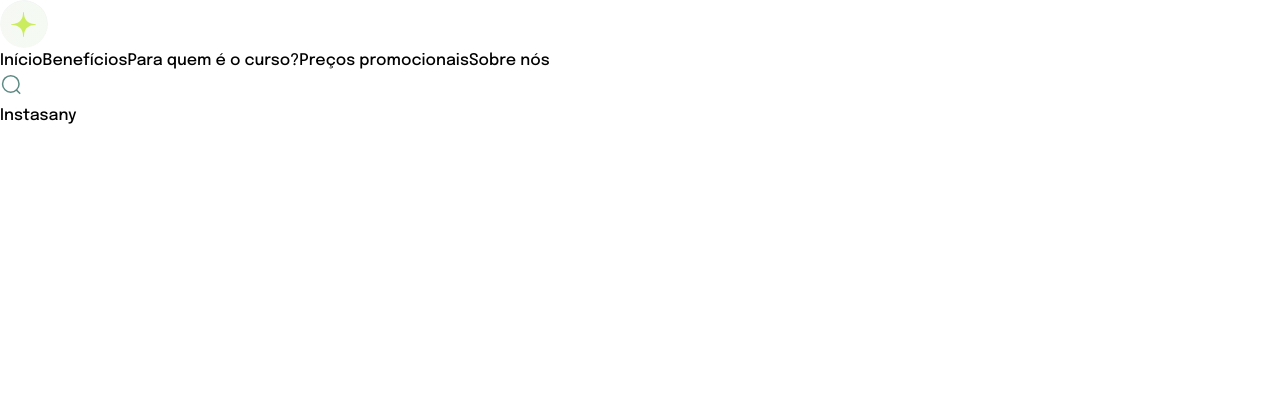
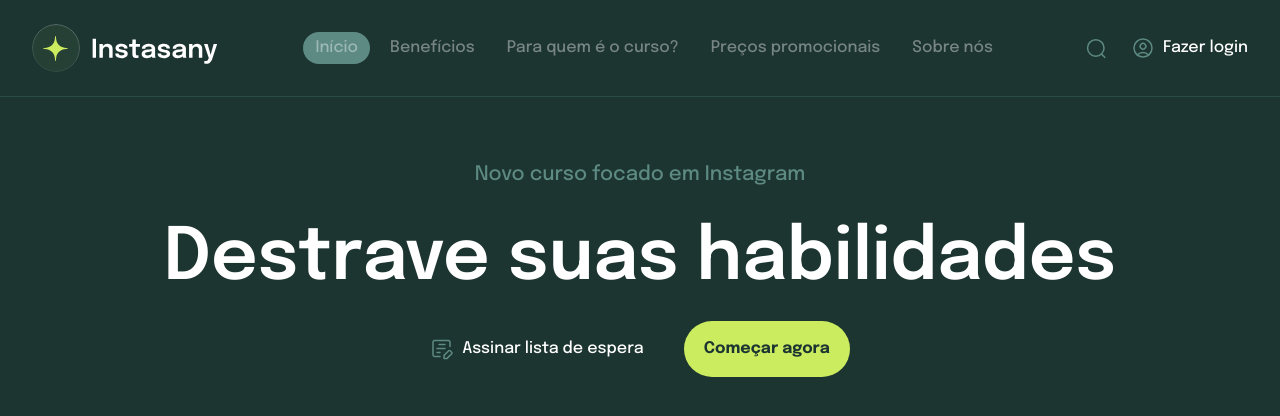
Before and after one commit to jessicaalines/instasany, a Next.js app: page / in a window 1280 px wide. Shown: the top 416 px of the page. Built offline with nearby package versions, Linux system fonts and the light colour scheme.

Commit message:
feature/ header and section hero

```diff
--- /dev/null
+++ b/src/app/components/grid.tsx
@@ -0,0 +1,14 @@
+import { ReactNode } from "react";
+
+import { twMerge } from "tailwind-merge";
+
+interface GridContainerProps {
+  children: ReactNode;
+  className?: string;
+}
+
+export function GridContainer({ children, className }: GridContainerProps) {
+  const defaultClass = "w-full max-w-grid mx-auto px-3";
+  const combinedClasses = twMerge(defaultClass, className);
+  return <div className={combinedClasses}>{children}</div>;
+}
--- a/src/app/components/header.tsx
+++ b/src/app/components/header.tsx
@@ -3,27 +3,48 @@ import Link from "next/link";
 
 import LogoImg from "/public/logo.svg";
 import SearchIcon from "/public/icon-search.svg";
+import IconUser from "/public/icon-user.svg";
+import { GridContainer } from "./grid";
+
+const arrayMenu = [
+  "Início",
+  "Benefícios",
+  "Para quem é o curso?",
+  "Preços promocionais",
+  "Sobre nós",
+];
 
 export function Header() {
+  const activedStyle = "bg-green-actived text-opacity-100 rounded-full";
   return (
-    <header>
-      <div>
+    <header className="relative w-full h-24 bg-green-primary flex items-center">
+      <GridContainer className="flex items-center justify-between">
         <Image src={LogoImg} alt="Logo " />
-        <div>
-          <nav>
-            <Link href="#">Início</Link>
-            <Link href="#">Benefícios</Link>
-            <Link href="#">Para quem é o curso?</Link>
-            <Link href="#">Preços promocionais</Link>
-            <Link href="#">Sobre nós</Link>
+        <div className="flex items-center gap-20">
+          <nav className="flex gap-2">
+            {arrayMenu.map((item, index) => (
+              <Link
+                key={index}
+                href="#"
+                className={`px-3 py-1 text-white text-opacity-40 hover:text-opacity-100 transition-all ${
+                  index === 0 ? activedStyle : ""
+                }`}
+              >
+                {item}
+              </Link>
+            ))}
           </nav>
-          <div>
+          <div className="flex items-center gap-6">
             <button>
-              <Image src={SearchIcon} alt="Icon search" />
+              <Image src={SearchIcon} alt="Ícone de pesquisa" />
+            </button>
+            <button className="flex items-center gap-2">
+              <Image src={IconUser} alt="Ícone de usuário" />
+              <p className="text-white font-medium">Fazer login</p>
             </button>
           </div>
         </div>
-      </div>
+      </GridContainer>
     </header>
   );
 }
--- /dev/null
+++ b/src/app/components/section-hero.tsx
@@ -0,0 +1,30 @@
+import Image from "next/image";
+import { GridContainer } from "./grid";
+
+import IconFile from "/public/icon-file.svg";
+
+export function SectionHero() {
+  return (
+    <section className="w-full h-section-hero bg-green-primary border-t border-t-green-border pt-16">
+      <GridContainer className="flex flex-col items-center">
+        <div className="w-full max-w-text-hero text-center">
+          <h3 className="text-xl font-medium text-green-actived mb-4">
+            Novo curso focado em Instagram
+          </h3>
+          <h1 className="text-white text-7xl/normal font-semibold mb-2">
+            Destrave suas habilidades
+          </h1>
+          <div className="flex items-center justify-center gap-10">
+            <button className="flex items-center gap-2">
+              <Image src={IconFile} alt="ícone de arquivo" />
+              <p className="text-white font-medium">Assinar lista de espera</p>
+            </button>
+            <button className="py-4 px-5 bg-green-btn rounded-full text-green-primary font-bold">
+              Começar agora
+            </button>
+          </div>
+        </div>
+      </GridContainer>
+    </section>
+  );
+}
--- a/src/app/page.tsx
+++ b/src/app/page.tsx
@@ -1,5 +1,8 @@
 import Image from "next/image";
+import { SectionHero } from "./components/section-hero";
 
 export default function Home() {
-  return <h1>Instasany</h1>;
+  return (
+    <SectionHero />
+  )
 }
--- a/tailwind.config.ts
+++ b/tailwind.config.ts
@@ -7,7 +7,21 @@ const config: Config = {
     './src/app/**/*.{js,ts,jsx,tsx,mdx}',
   ],
   theme: {
-    extend: {},
+    extend: {
+      colors: {
+        'green-primary': '#1d3531',
+        'green-actived': '#5d8a83',
+        'green-border': '#2a4b46',
+        'green-btn': '#ccec60',
+      },
+      maxWidth: {
+        'grid': '77.5rem',
+        'text-hero': '66rem'
+      },
+      height: {
+        'section-hero': '54.625rem'
+      }
+    },
   },
   plugins: [],
 }
```
Also changed, not shown: package.json (+5 -4 lines), 1 other file (tests, documents, lock files or other folders).
